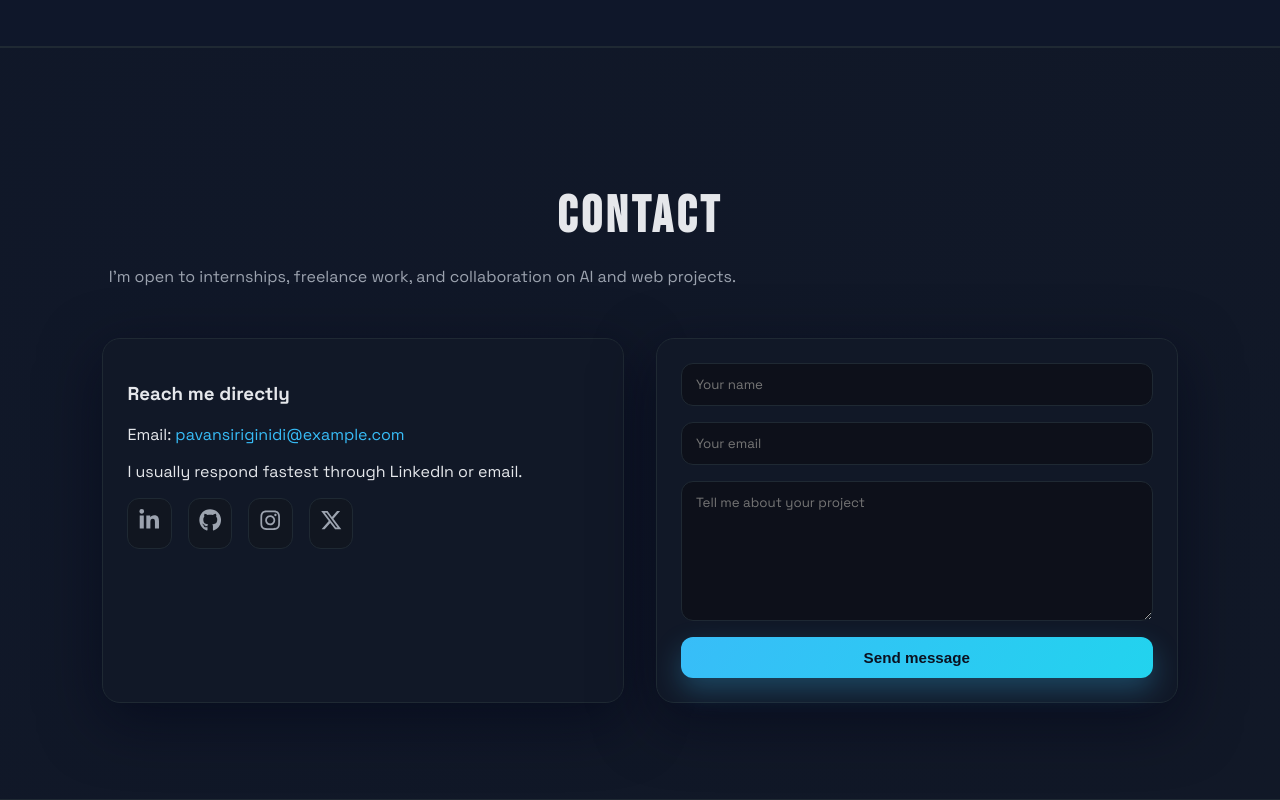
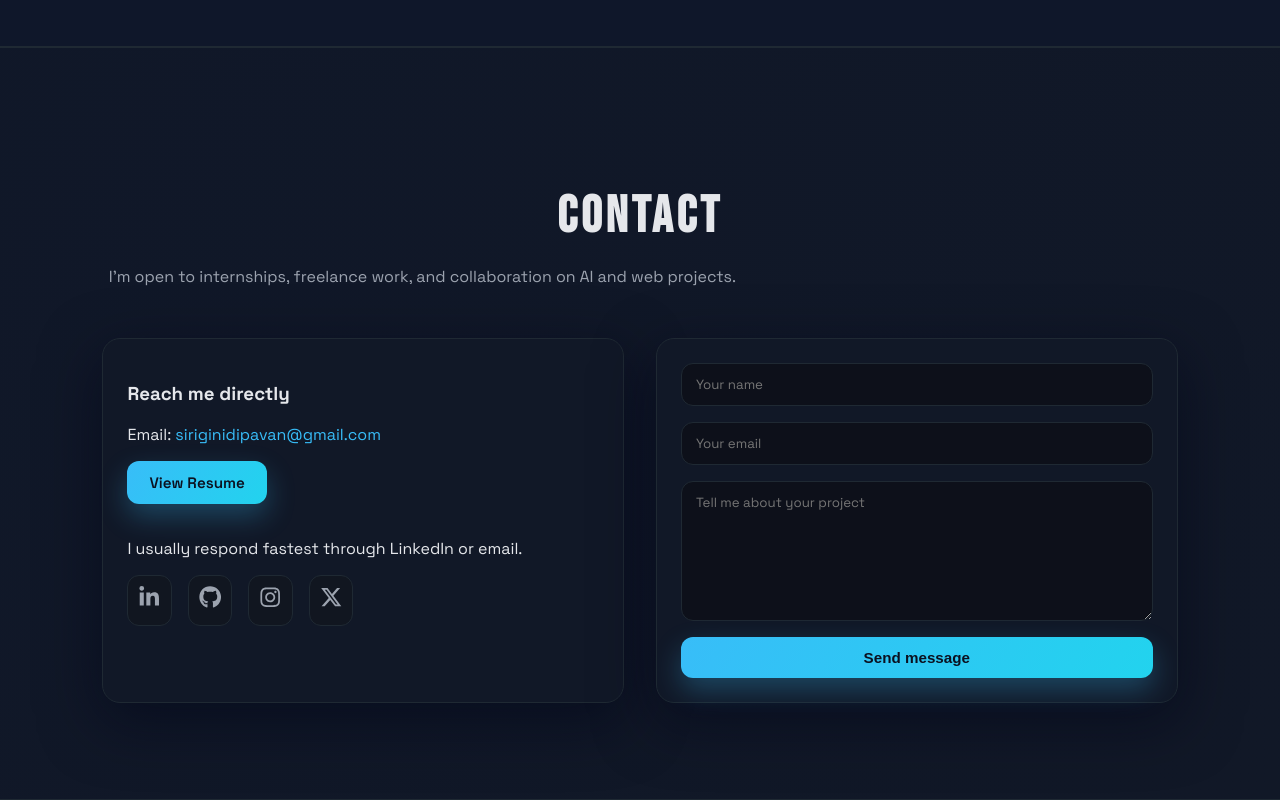
Before and after one commit to Pavanramasaikumar/portf, a React (Vite) app: page / in a window 1280 px wide. Shown: the part 7555-8355 px from the top of the page. Built offline with nearby package versions, Linux system fonts and the light colour scheme.

Commit message:
Update contact email and add resume link

```diff
--- a/src/components/Contact.jsx
+++ b/src/components/Contact.jsx
@@ -2,6 +2,7 @@ import { useState } from "react";
 import { motion } from "framer-motion";
 import { FaGithub, FaInstagram, FaLinkedinIn } from "react-icons/fa";
 import { FaXTwitter } from "react-icons/fa6";
+import resumeFile from "../assets/resume.pdf";
 
 const contactLinks = [
   {
@@ -59,8 +60,11 @@ const Contact = () => {
         >
           <h3>Reach me directly</h3>
           <p>
-            Email: <a className="contact-email" href="mailto:pavansiriginidi@example.com">pavansiriginidi@example.com</a>
+            Email: <a className="contact-email" href="mailto:siriginidipavan@gmail.com">siriginidipavan@gmail.com</a>
           </p>
+          <a className="btn btn-primary resume-btn" href={resumeFile} target="_blank" rel="noreferrer">
+            View Resume
+          </a>
           <p>
             I usually respond fastest through LinkedIn or email.
           </p>
```
